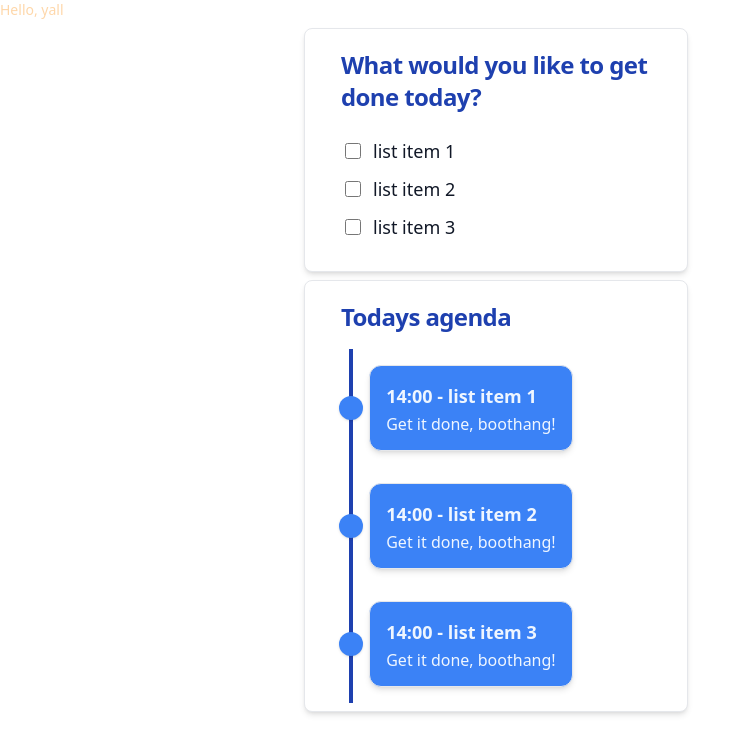
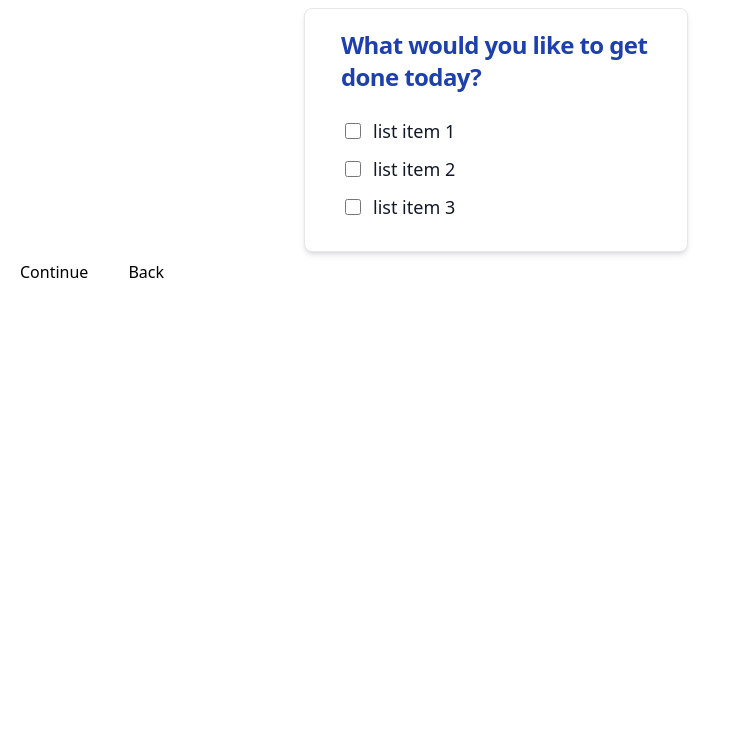
Before and after one commit to Zap-Boom/Junction2022, a React (Create React App) app in the folder frontend/: page / in a window 1280 px wide. Shown: the top 754 px of the page, without its empty margins (0-750 px from the left). Built offline with nearby package versions, Linux system fonts and the light colour scheme.

Commit message:
init nav

```diff
--- a/frontend/src/App.tsx
+++ b/frontend/src/App.tsx
@@ -1,6 +1,7 @@
-import React from "react";
+import React, { useState } from "react";
 import Calendar from "./components/calendar";
 import TodoList from "./components/todoList";
+import { swapView } from "./components/utils";
 import "./styles/global.css";
 import { Item } from "./types";
 
@@ -17,11 +18,44 @@ const App: React.FC = () => {
     },
   ];
 
+  const [view, setView] = useState("start");
+
+  const handleContinueClick = () => {
+    switch (view) {
+      case "start":
+        setView("plan");
+        swapView(<p>plan</p>);
+        break;
+      case "plan":
+        setView("cal");
+        swapView(<Calendar list={dummyList} />);
+        break;
+    }
+  };
+  const handleBackClick = () => {
+    switch (view) {
+      case "cal":
+        setView("plan");
+        swapView(<p>plan</p>);
+        break;
+      case "plan":
+        setView("start");
+        swapView(<TodoList list={dummyList} />);
+        break;
+    }
+  };
+
   return (
     <div>
-      <p className="text-sm font-medium text-orange-200">Hello, yall</p>
-      <TodoList list={dummyList} />
-      <Calendar list={dummyList} />
+      <div id="view">
+        <TodoList list={dummyList} />
+      </div>
+      <button className="mx-5" onClick={() => handleContinueClick()}>
+        Continue
+      </button>
+      <button className="mx-5" onClick={() => handleBackClick()}>
+        Back
+      </button>
     </div>
   );
 };
--- /dev/null
+++ b/frontend/src/components/button.tsx
@@ -0,0 +1,13 @@
+import React from "react";
+
+type Props = {
+  show: boolean;
+  title: string;
+};
+
+const Button = (props: Props) => {
+  const { show, title } = props;
+  return show ? <button>{title}</button> : null;
+};
+
+export default Button;
--- /dev/null
+++ b/frontend/src/components/utils.tsx
@@ -0,0 +1,6 @@
+import ReactDOM from "react-dom";
+
+/* eslint-disable  @typescript-eslint/no-explicit-any */
+export function swapView(element: any) {
+  ReactDOM.render(element, document.getElementById("view"));
+}
```
Also changed, not shown: tsconfig.json (added, +29 -0 lines), 1 other file (tests, documents, lock files or other folders).
